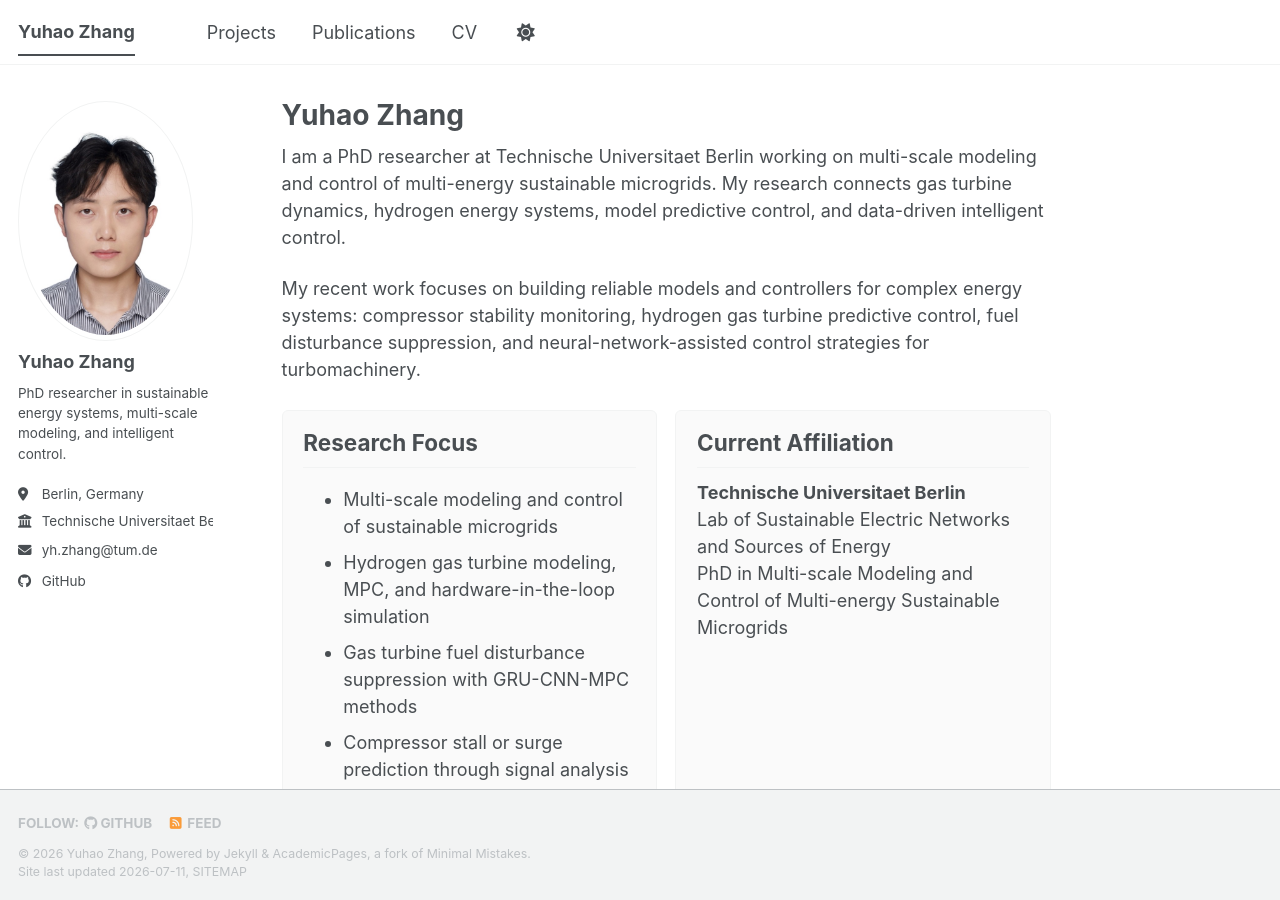
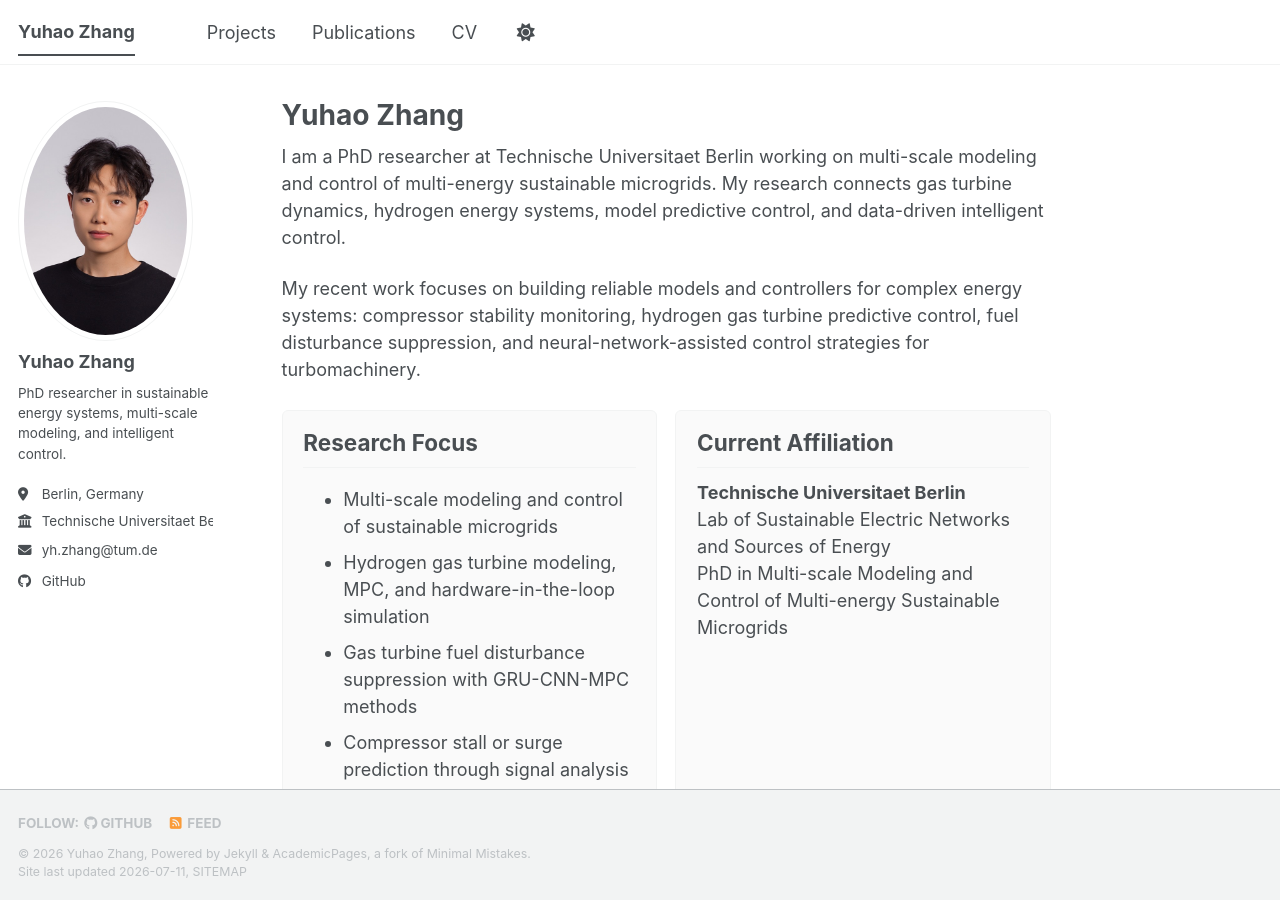
Before and after one commit to yuhaozhang420/yuhaozhang420.github.io, a Jekyll site: the page built from _pages/about.md, in a window 1280 px wide and 900 px high. Built offline with Jekyll 4.4.1, drawn with Linux system fonts in a browser that asks for light colours; a script bundle is joined from its source files by our own code; library files that are not in the unit come from our copies.

Commit message:
Update profile photo

```diff
--- a/_config.yml
+++ b/_config.yml
@@ -23,7 +23,7 @@ repository               : "yuhaozhang420/yuhaozhang420.github.io"
 #               Additional customization can be done by editing /_includes/author-profile.html
 author:
   # Biographic information
-  avatar           : "yuhao-zhang-profile.jpg"
+  avatar           : "yuhao-zhang-site-photo.jpg"
   name             : "Yuhao Zhang"
   pronouns         : # example: "she/her"
   bio              : "PhD researcher in sustainable energy systems, multi-scale modeling, and intelligent control."
```
Also changed, not shown: images/yuhao-zhang-site-photo.jpg (added).
